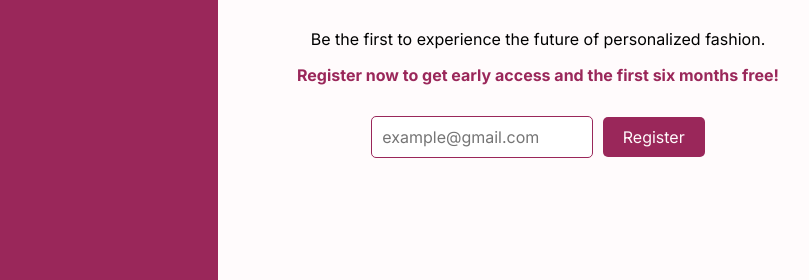
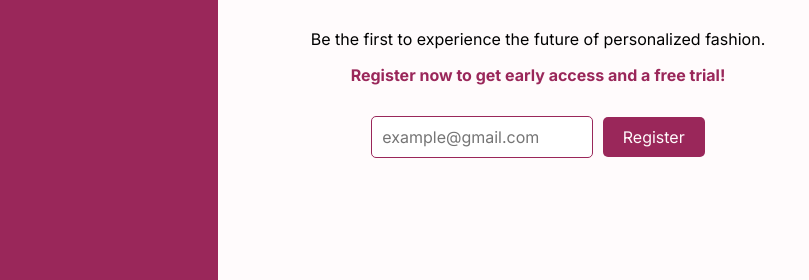
Before and after one commit to zphillips/savvy, a plain HTML site: page index.html in a window 1280 px wide. Shown: the part 353-633 px from the top of the page, 422-1231 px from the left. Drawn offline with Linux system fonts and the light colour scheme; a web font is replaced by a local one.

Commit message:
update tagline

```diff
--- a/index.html
+++ b/index.html
@@ -27,7 +27,7 @@
           <div class="coming-soon">
             <p class="title">Coming Soon!</p>
             <p class="text">Be the first to experience the future of personalized fashion.</p>
-            <p class="bold-text"><b>Register now to get early access and the first six months free!</b></p>
+            <p class="bold-text"><b>Register now to get early access and a free trial!</b></p>
           </div>
         </div>
         <div class="form">
```
